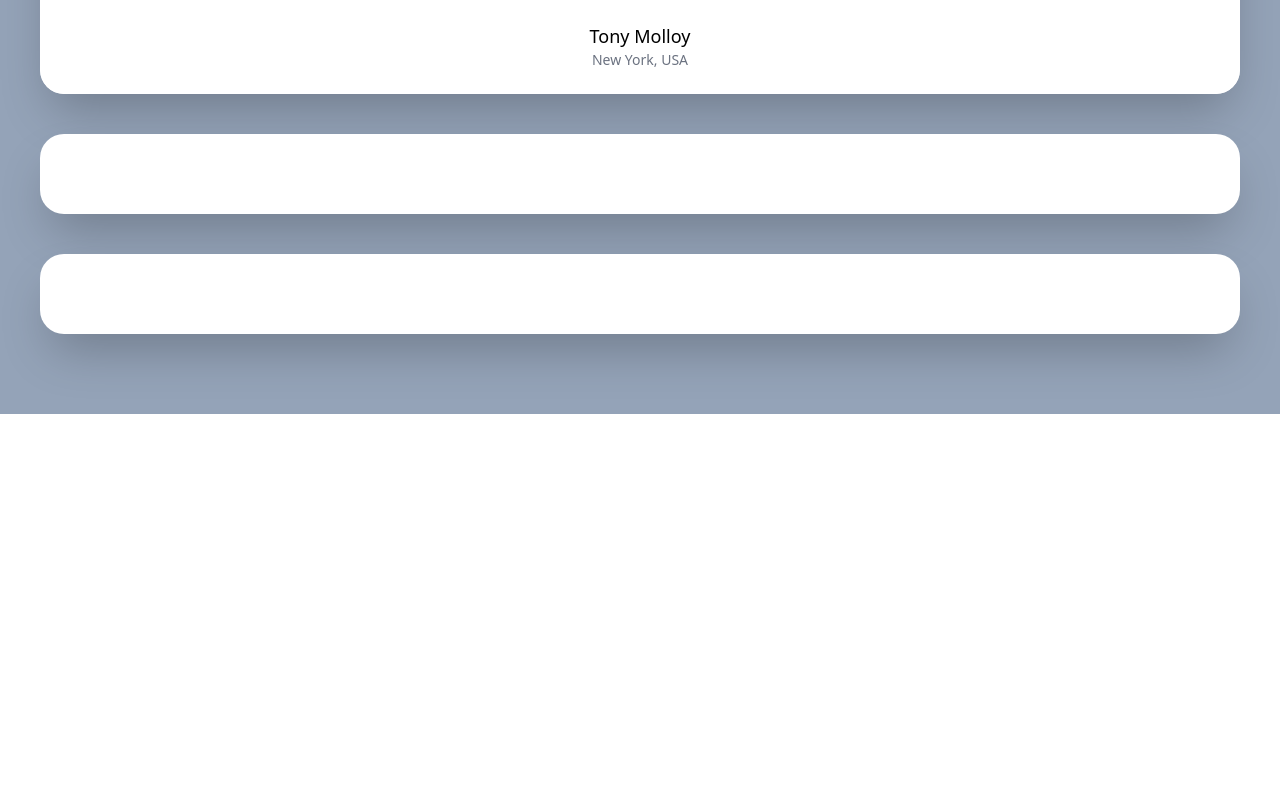
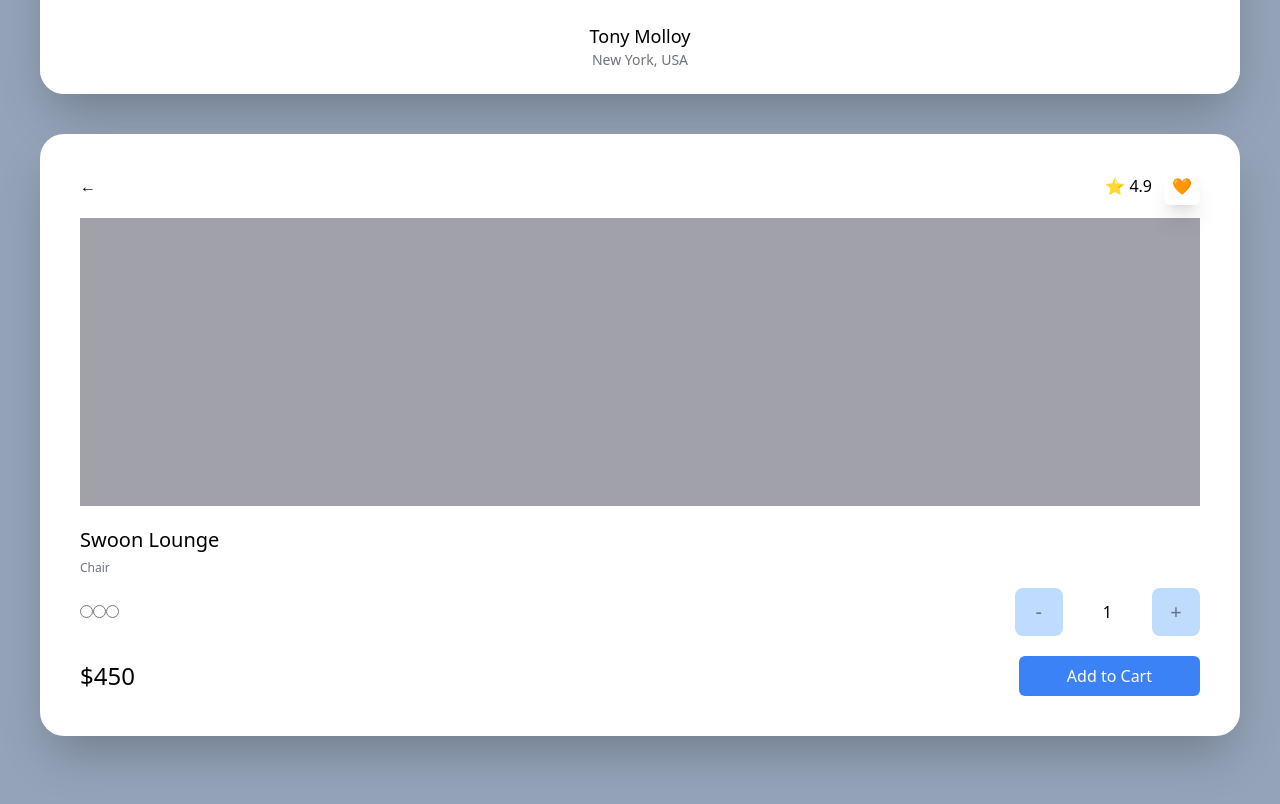
Before and after one commit to alstjr5949/carrot, a Next.js app: page / in a window 1280 px wide. Shown: the part 560-1364 px from the top of the page. Before the commit the page ends 974 px from the top, so only its background shows below. Built offline with nearby package versions, Linux system fonts and the light colour scheme.

Commit message:
<study> tailwind 3

```diff
--- a/pages/index.tsx
+++ b/pages/index.tsx
@@ -2,7 +2,7 @@ import { NextPage } from "next";
 
 const Home: NextPage = () => {
   return (
-    <div className="flex flex-col gap-10 bg-slate-400 py-20 px-10">
+    <div className="flex min-h-screen flex-col gap-10 bg-slate-400 py-20 px-10">
       <div className="rounded-3xl bg-white p-10 shadow-2xl">
         <span className="text-3xl font-semibold">Select Item</span>
         <div className="my-2 flex justify-between">
@@ -43,8 +43,42 @@ const Home: NextPage = () => {
           </div>
         </div>
       </div>
-      <div className="rounded-3xl bg-white p-10 shadow-2xl"></div>
-      <div className="rounded-3xl bg-white p-10 shadow-2xl"></div>
+      <div className="rounded-3xl bg-white p-10 shadow-2xl">
+        <div className="mb-5 flex items-center justify-between">
+          <span>&larr;</span>
+          <div className="space-x-3">
+            <span>⭐️ 4.9</span>
+            <span className="rounded-md p-2 shadow-xl">🧡</span>
+          </div>
+        </div>
+        <div className="mb-5 h-72 bg-zinc-400" />
+        <div className="flex flex-col">
+          <span className="mb-1.5 text-xl font-medium">Swoon Lounge</span>
+          <span className="text-xs text-gray-500">Chair</span>
+          <div className="mt-3 mb-5 flex items-center justify-between">
+            <div>
+              <input type="radio" />
+              <input type="radio" />
+              <input type="radio" />
+            </div>
+            <div className="flex items-center space-x-10">
+              <button className="flex aspect-square w-12 items-center justify-center rounded-lg bg-blue-200  p-2.5 text-xl text-gray-500">
+                -
+              </button>
+              <span>1</span>
+              <button className="flex aspect-square w-12 items-center justify-center rounded-lg bg-blue-200  p-2.5 text-xl text-gray-500">
+                +
+              </button>
+            </div>
+          </div>
+          <div className="flex items-center justify-between">
+            <span className="text-2xl font-medium">$450</span>
+            <button className="rounded-md bg-blue-500 py-2 px-12 text-white">
+              Add to Cart
+            </button>
+          </div>
+        </div>
+      </div>
     </div>
   );
 };
```
